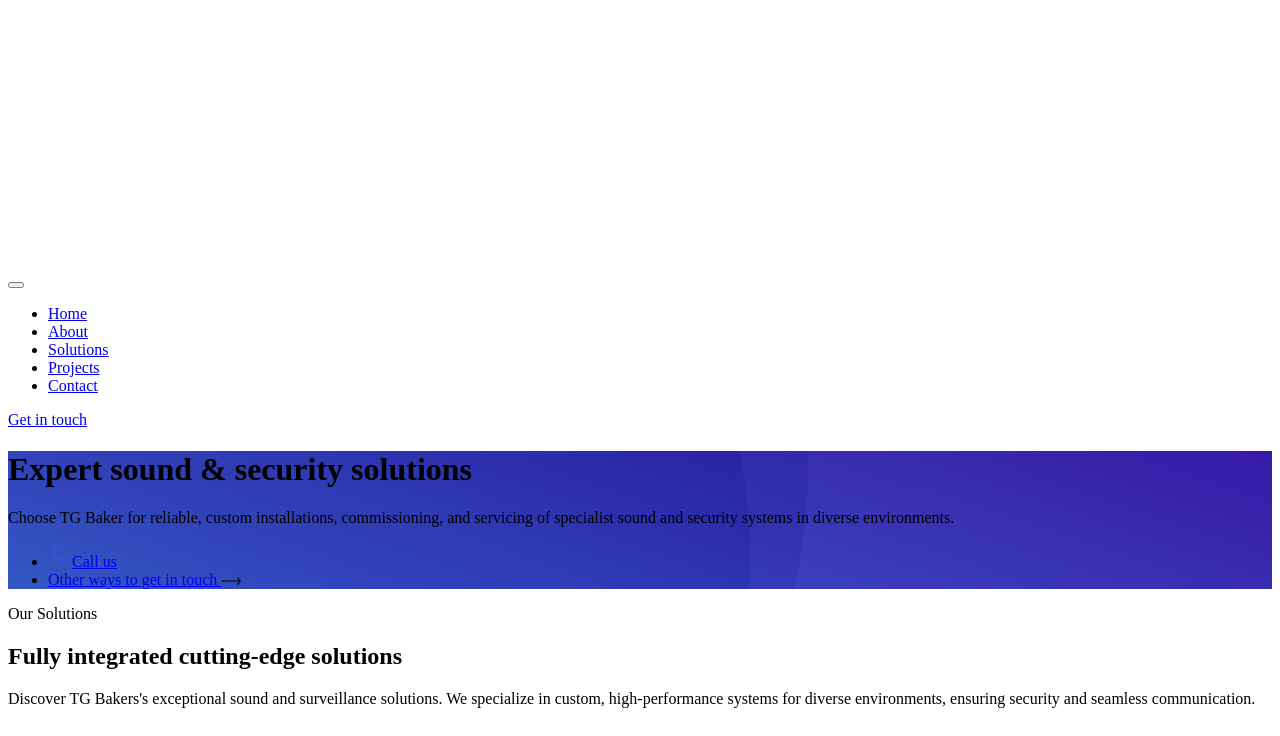
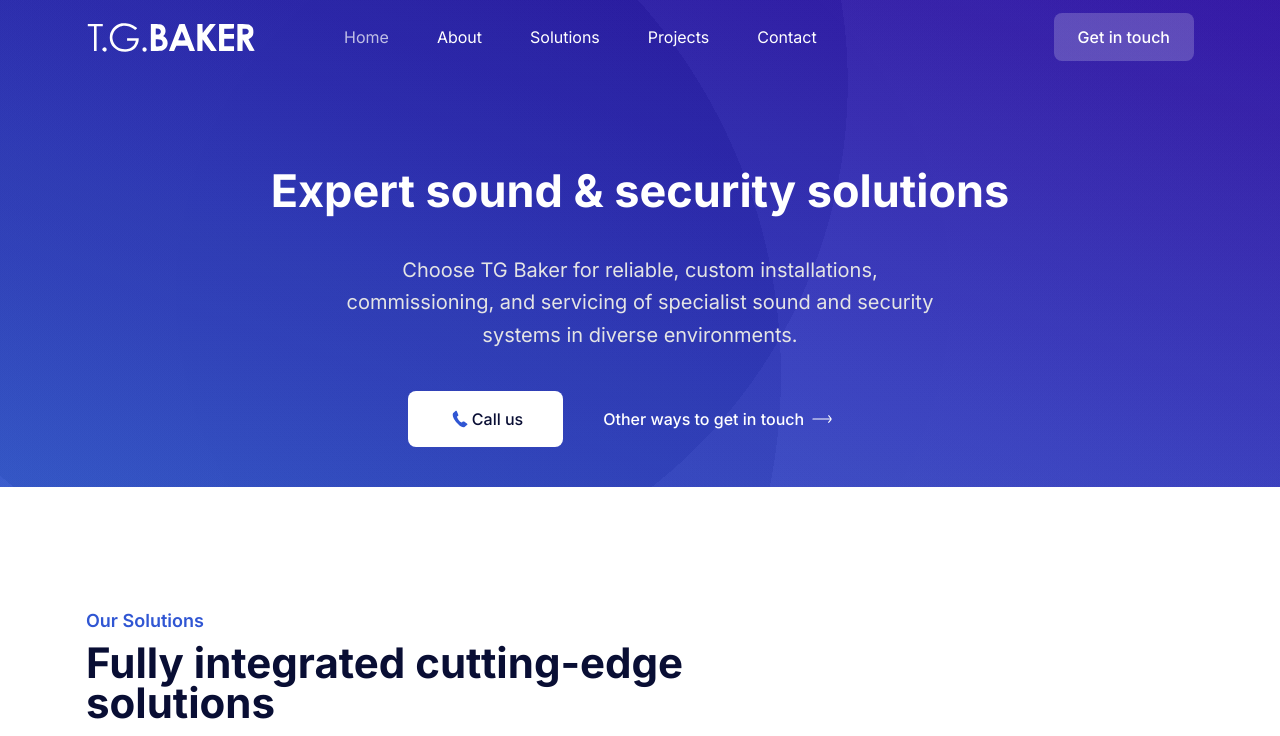
Before and after one commit to IntolerableOne/tgb, a website: page index.html in a window 1280 px wide. Shown: the top 736 px of the page. Drawn offline with Linux system fonts and the light colour scheme.

Commit message:
Add files via upload

```diff
--- a/index.html
+++ b/index.html
@@ -240,7 +240,7 @@
         }
       }
       </style>
-    <link rel="preload" as="stylesheet" href="assets/css/tailwind.css" />
+    <link rel="stylesheet" href="assets/css/tailwind.css" />
     <script src="assets/js/wow.min.js"></script>
     <script>
       new WOW().init();
```
